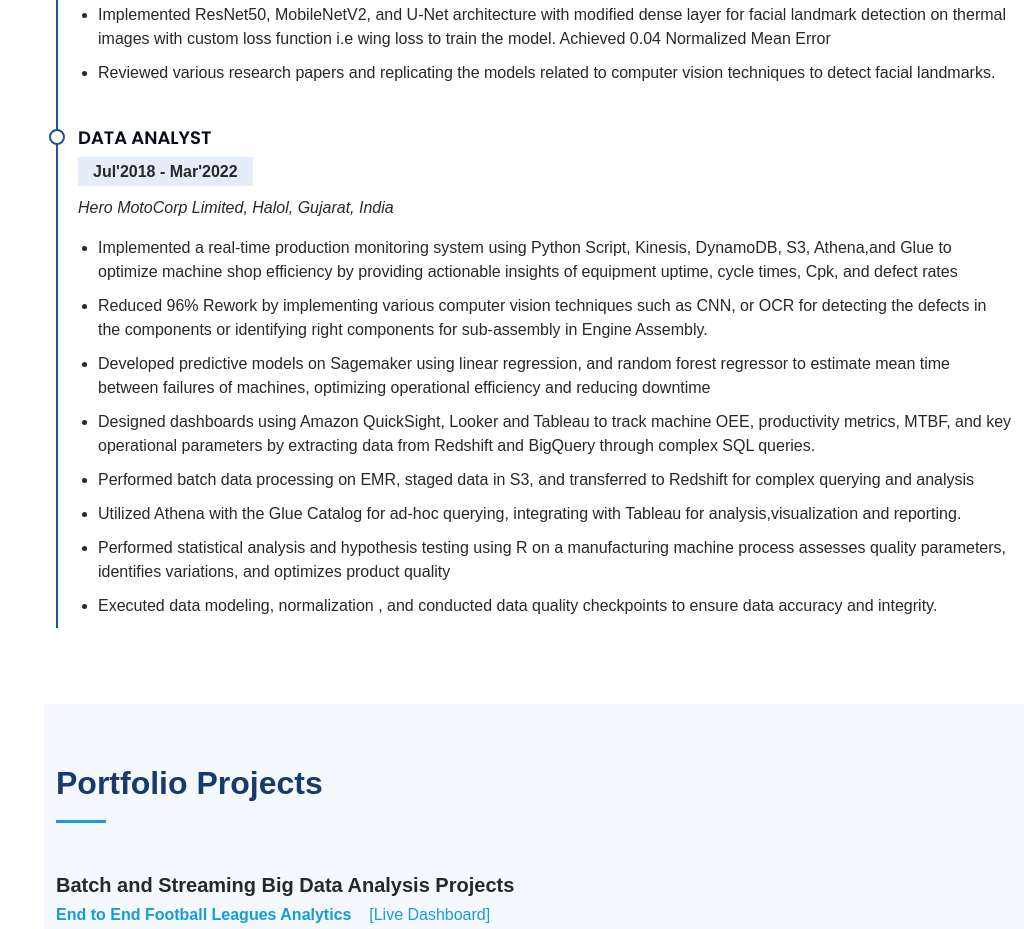
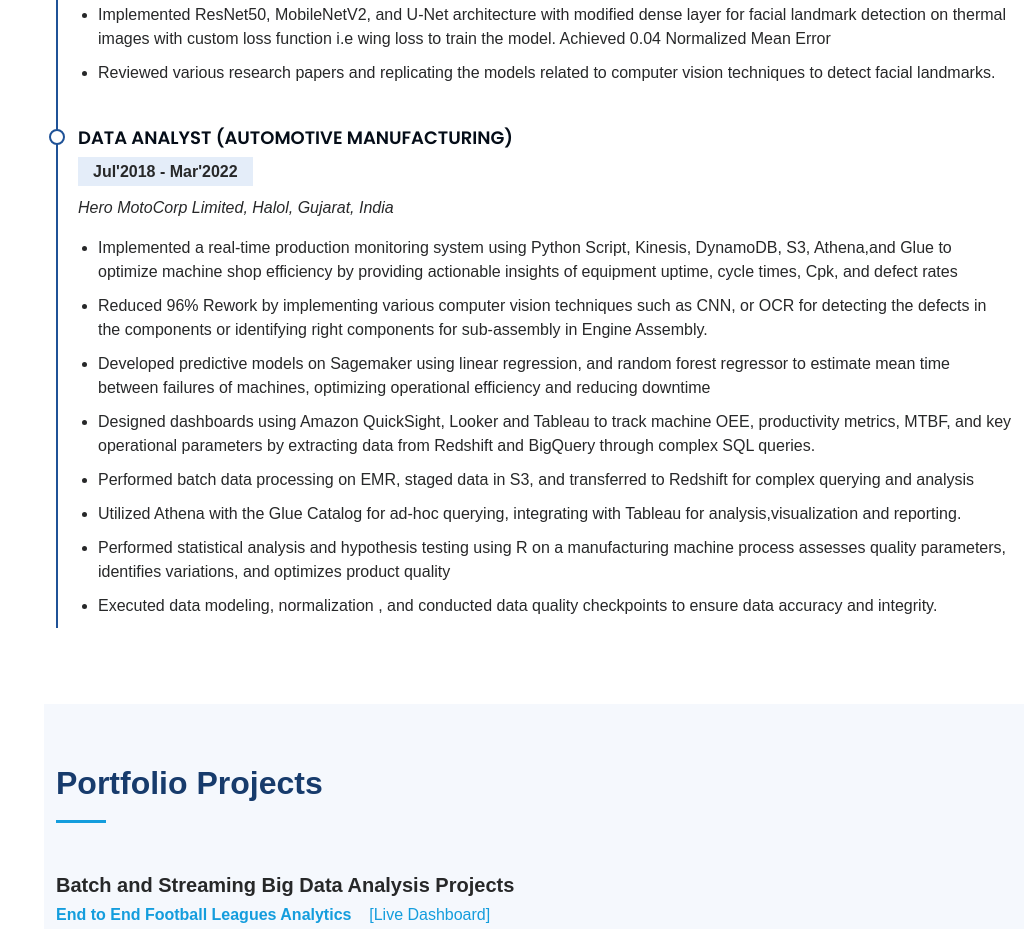
Before and after one commit to faiyaz106/faiyaz.github.io, a plain HTML site: page index.html in a window 1280 px wide. Shown: the part 2752-3681 px from the top of the page, without its empty margins (256-1280 px from the left). Drawn offline with Linux system fonts and the light colour scheme.

Commit message:
changes commited

```diff
--- a/index.html
+++ b/index.html
@@ -156,7 +156,7 @@
           </ul>
         </div>
         <div class="resume-item">
-          <h4> Data Analyst</h4>
+          <h4> Data Analyst (Automotive Manufacturing)</h4>
           <h5>Jul'2018 - Mar'2022</h5>
           <p><em>Hero MotoCorp Limited, Halol, Gujarat, India </em></p>
           <ul>
```
